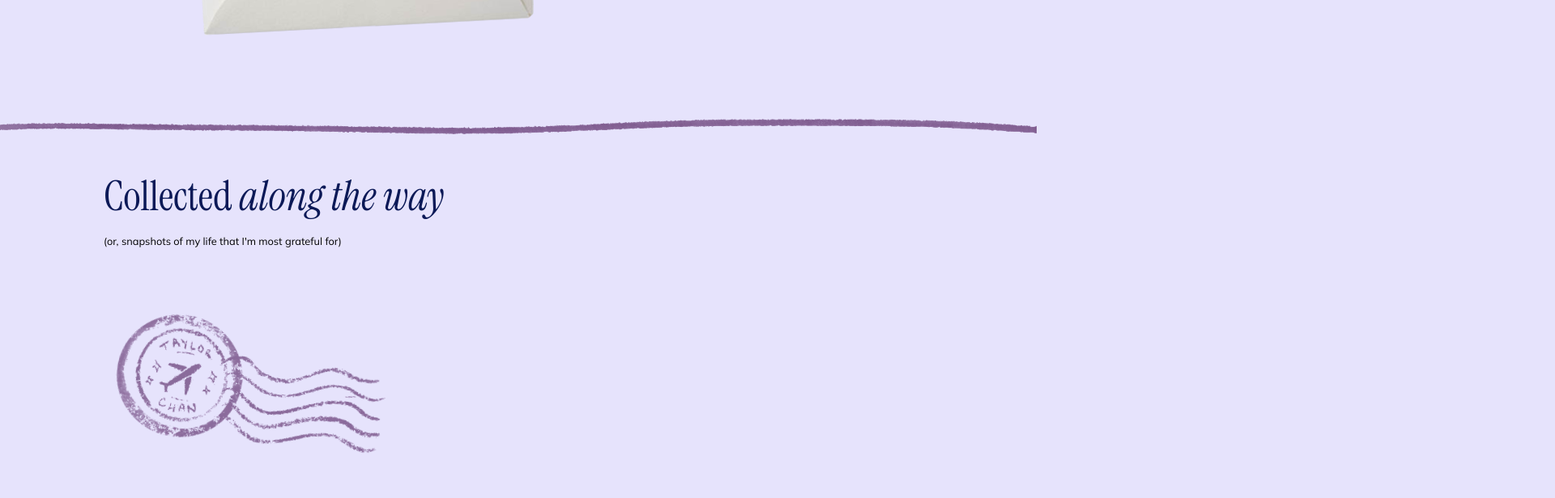
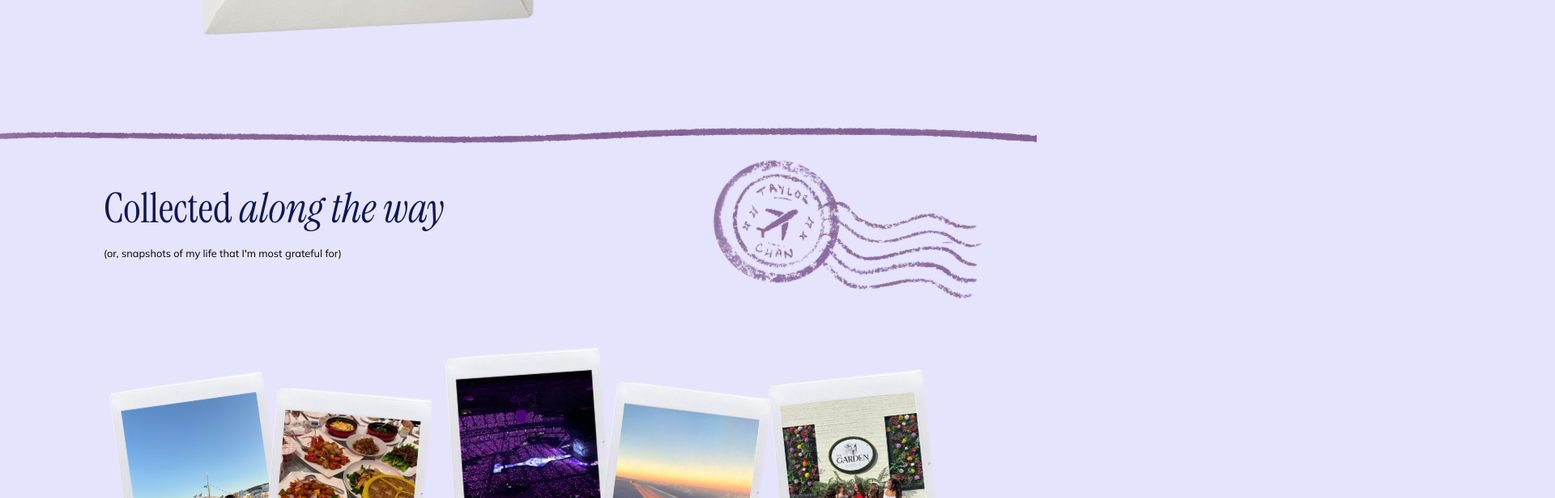
Before and after one commit to taylorchan20/taylor-site, a React (Create React App) app: page /about in a window 1280 px wide. Shown: the part 1440-2056 px from the top of the page at 81% size, 1920 px wide, since content can reach past the window. Built offline with nearby package versions, Linux system fonts and the light colour scheme; a web font is replaced by a local one.

Commit message:
changes to favicon and about page

```diff
--- a/public/index.html
+++ b/public/index.html
@@ -2,7 +2,7 @@
 <html lang="en">
   <head>
     <meta charset="utf-8" />
-    <link rel="icon" href="%PUBLIC_URL%/Favicon.png" />
+    <link rel="icon" href="%PUBLIC_URL%/Icon.png" />
     <meta name="viewport" content="width=device-width, initial-scale=1" />
     <meta name="theme-color" content="#000000" />
     <meta
--- a/src/components/About-Favourites.jsx
+++ b/src/components/About-Favourites.jsx
@@ -49,8 +49,8 @@ useEffect(() => {
             </div>
             <div className="favourites-text" ref={textRef}>
                 <h2 className="favourites-title">These are a few of <br /><span className="italic1">my favourite things...</span></h2>
-                <p className="favourites-subtitle">I absolutely love trying something new! Whether it's cooking a new recipe, or exploring a new city, I love to learn and discover.
-                    I also have a few favourites that I just keep coming back to.
+                <p className="favourites-subtitle">Outside of school and work, I love being active and exploring. I absolutely love swimming, hiking, and baking.
+                    I love trying something new, but i also have a few favourites I keep coming back to.
                 </p>
             </div>
         </div>
--- a/src/components/About-Pics.css
+++ b/src/components/About-Pics.css
@@ -1,6 +1,6 @@
 .about-pics {
-    display: flex;
-    flex-wrap: wrap;  /* so pics still flow below */
+    flex-wrap: wrap;
+    align-items: flex-start;
 }
 
 .line {
@@ -9,16 +9,10 @@
     margin-bottom: -5%;
 }
 
-.about-pics-title {
-    flex: 1;  /* takes up remaining space */
-    margin-left: 10%;
-    margin-top: 3%;
-}
-
-.stamp-container {
-    margin-left: auto;  /* pushes stamp to the right */
-    margin-right: 0;   /* removed negative margin */
-    margin-top: 5%;
+.title-stamp-row {
+    display: flex;
+    align-items: flex-start;
+    width: 100%;
 }
 
 .stamp {
--- a/src/components/About-Pics.jsx
+++ b/src/components/About-Pics.jsx
@@ -14,14 +14,25 @@ import stamp from '../assets/Stamp.png';
 export default function AboutPics() {
     return (
         <div className="about-pics">
+
             <img src={line} alt="line" className="line" />
-            <div className="about-pics-title">
-                <h2 className="pics-title">Collected <span className="italic1">along the way</span></h2>
-                <p className="pics-subtitle">(or, snapshots of my life that I'm most grateful for)</p>
+
+            {/* title + stamp row */}
+            <div style={{
+                display: "flex",
+                alignItems: "flex-start",
+                width: "100%",
+                marginTop: "3%",
+            }}>
+                <div style={{ flex: 1, marginLeft: "10%" }}>
+                    <h2 className="pics-title" style={{ whiteSpace: "nowrap" }}>Collected <span className="italic1">along the way</span></h2>
+                    <p className="pics-subtitle" style={{ whiteSpace: "nowrap" }}>(or, snapshots of my life that I'm most grateful for)</p>
+                </div>
+                <div style={{ flexShrink: 0, marginRight: "5%", marginTop: "1%", marginLeft: "25%" }}>
+                    <img src={stamp} alt="stamp" className="stamp" />
+                </div>
             </div>
-            <div className="stamp-container">
-                <img src={stamp} alt="stamp" className="stamp" />
-            </div>
+
             <div className="pics">
                 <div className="pics-row">
                     <img src={pic3}  alt="pic3"  className="about-pic1" />
@@ -38,9 +49,11 @@ export default function AboutPics() {
                     <img src={pic5}  alt="pic5"  className="about-pic10" />
                 </div>
             </div>
+
             <div className="line1">
                 <img src={line} alt="line" className="line2" />
             </div>
+
         </div>
     );
 }
```
Also changed, not shown: public/Icon.png (added).
